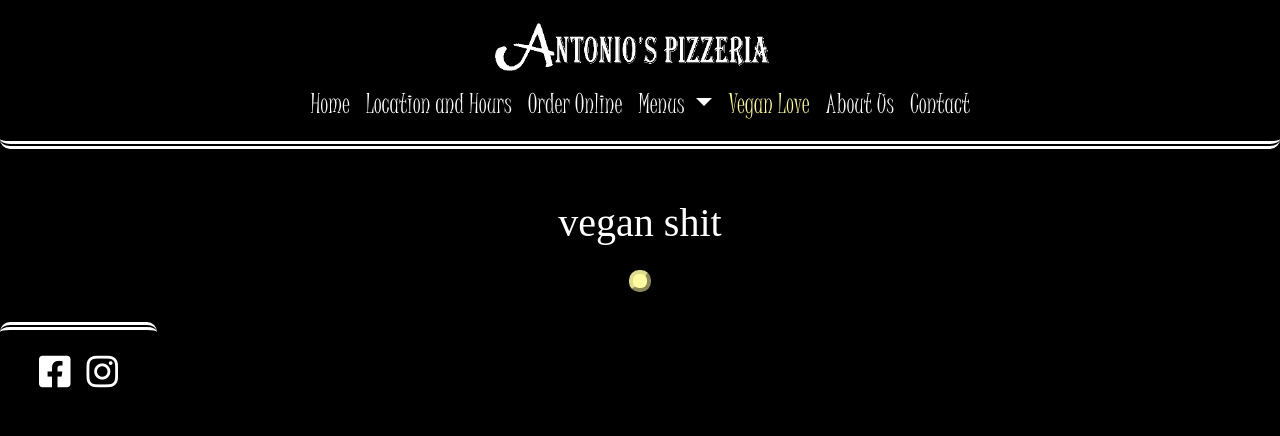
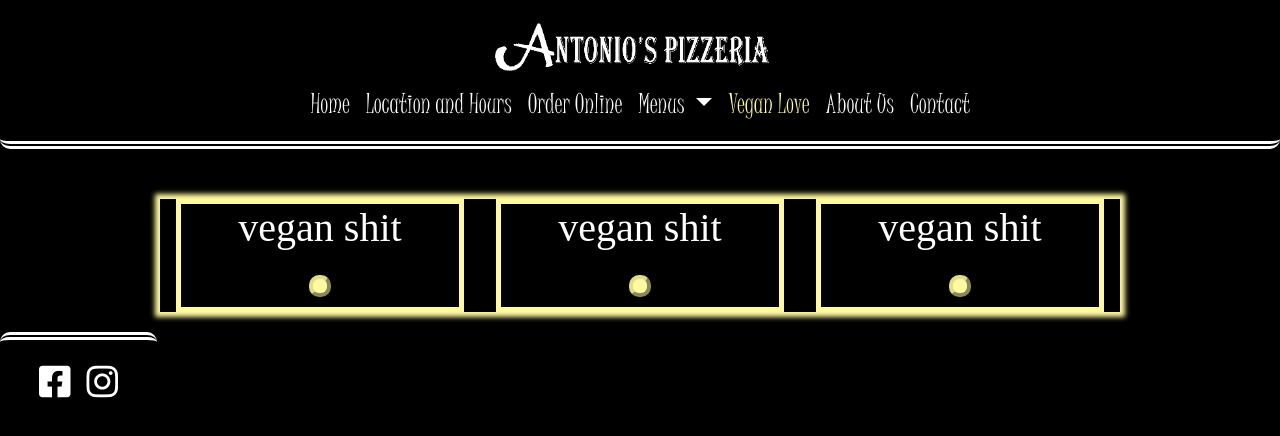
Before and after one commit to domenicbetters/AntoniosPizza, a Vue app: page / in a window 1280 px wide. Both pictures are taken after a click on the link "Vegan Love". Shown: the top 436 px of the page. Built offline with nearby package versions, Linux system fonts and the light colour scheme.

Commit message:
began to format vegan

```diff
--- a/src/App.vue
+++ b/src/App.vue
@@ -95,4 +95,8 @@
   display: flex;
   justify-content: center;
 }
+.vegan {
+  display: flex;
+  justify-content: center;
+}
 </style>
--- a/src/assets/app.css
+++ b/src/assets/app.css
@@ -99,6 +99,18 @@
     border: 5px solid #FFFAA1;
 }
 
+.vegan-body {
+    display: flex;
+    justify-content: space-around;
+    max-width: 95%;
+    min-width: 75%;
+    box-shadow: 0 0 5px 5px #FFFAA1;
+}
+.vegan-box {
+    width: 30%;
+    border: 5px solid #FFFAA1;
+}
+
 @media (max-width: 991.5px) {
 
     .mobile-no {
--- a/src/components/VeganPage.vue
+++ b/src/components/VeganPage.vue
@@ -1,7 +1,17 @@
 <template>
-  <div>
- <h1>vegan shit</h1>
- <CTAButton/>
+  <div class = "vegan-body">
+    <div class = "vegan-box">
+      <h1>vegan shit</h1>
+     <CTAButton/>
+    </div>
+    <div class = "vegan-box">
+      <h1>vegan shit</h1>
+     <CTAButton/>
+    </div>
+    <div class = "vegan-box">
+      <h1>vegan shit</h1>
+     <CTAButton/>
+    </div>
 </div>
 </template>
 
```
